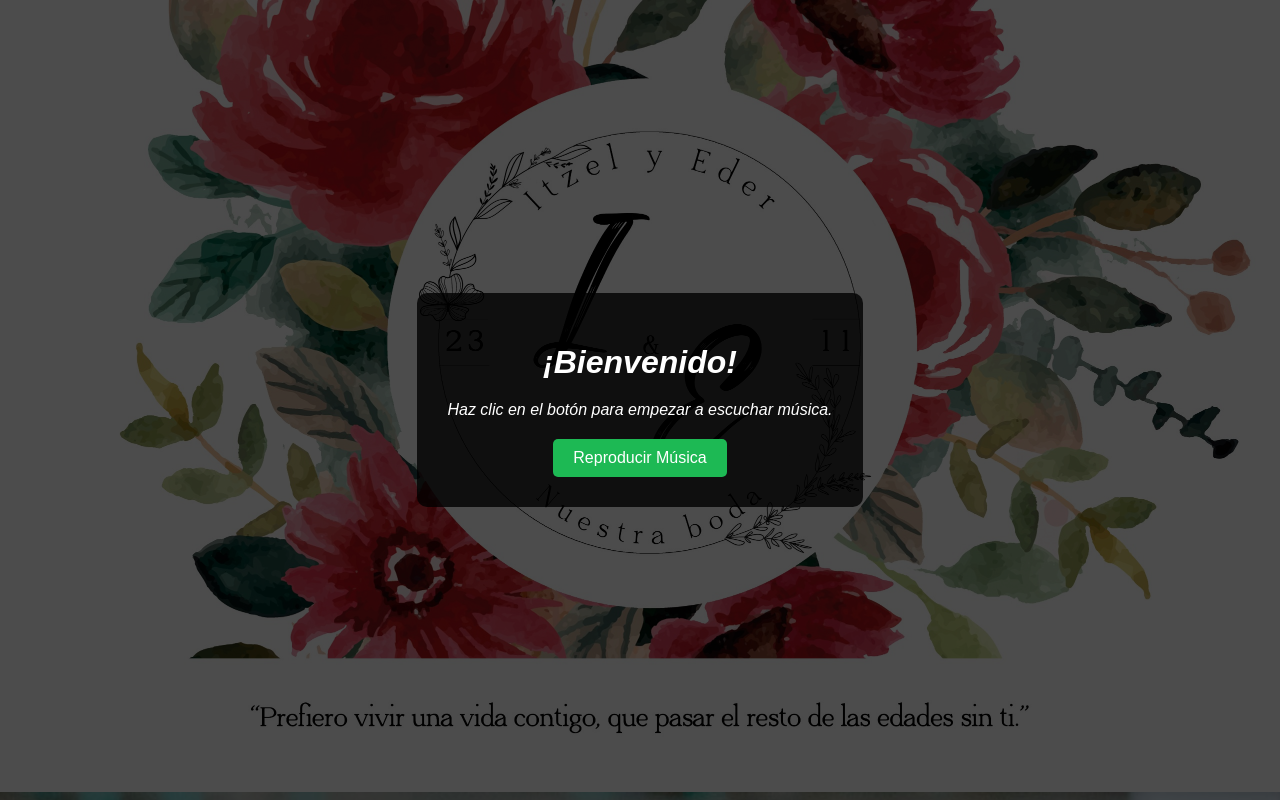
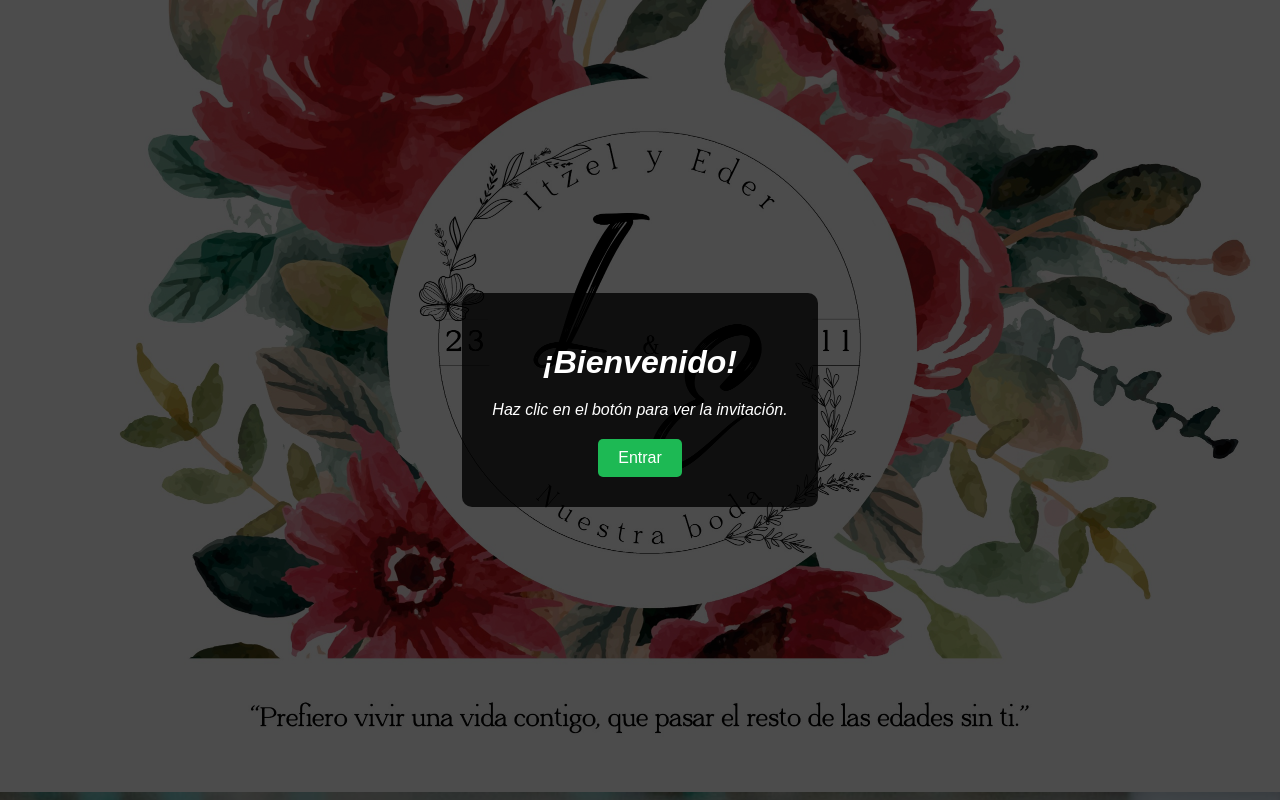
Before and after one commit to umiphos/itzel-eder, a React (Create React App) app: page / in a window 1280 px wide. Shown: the top 800 px of the page. Built offline with nearby package versions, Linux system fonts and the light colour scheme.

Commit message:
FIX: fixed message on intro page

```diff
--- a/src/components/home/Music.js
+++ b/src/components/home/Music.js
@@ -58,8 +58,8 @@ const MusicPlayer = () => {
         <div className="welcome-overlay">
           <div className="welcome-message">
             <h1>¡Bienvenido!</h1>
-            <p>Haz clic en el botón para empezar a escuchar música.</p>
-            <button onClick={handleApproval}>Reproducir Música</button>
+            <p>Haz clic en el botón para ver la invitación.</p>
+            <button onClick={handleApproval}>Entrar</button>
           </div>
         </div>
       )}
```
